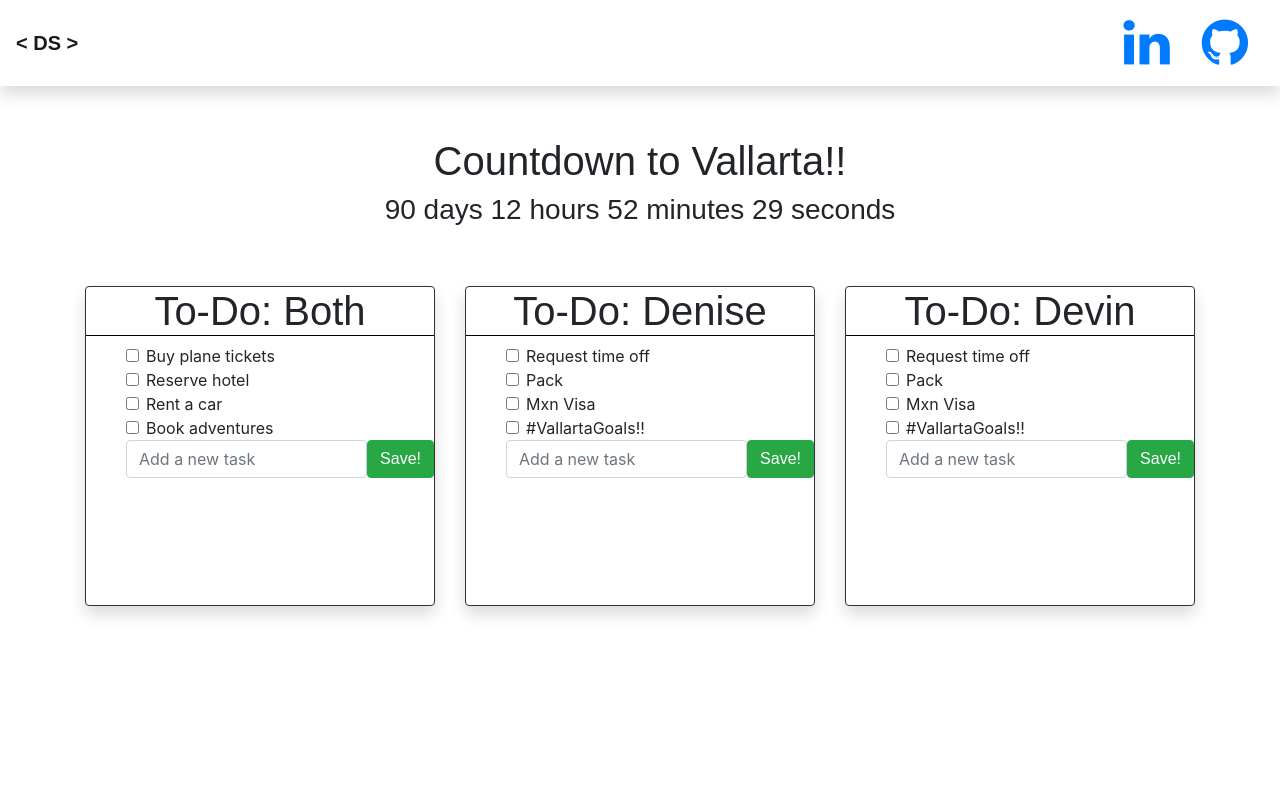
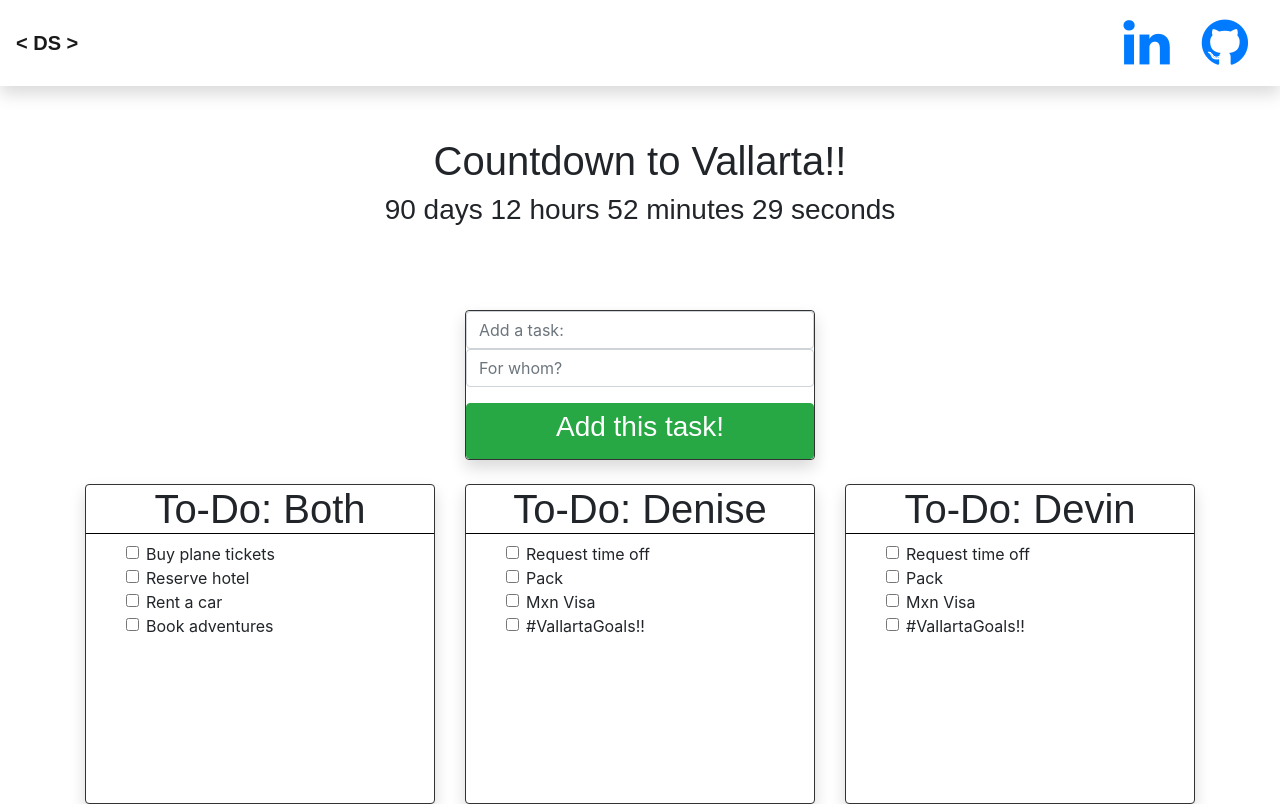
Before and after one commit to Bigshmow/Vacation-Countdown, a React (Create React App) app in the folder client/: page / in a window 1280 px wide. Built offline with nearby package versions, Linux system fonts and the light colour scheme; a web font is replaced by a local one.

Commit message:
updated the model to allow for clicked persistence, post route is written and being updated

```diff
--- /dev/null
+++ b/client/src/components/Addtask.js
@@ -0,0 +1,42 @@
+import React, { Fragment, useEffect, useState} from "react";
+import { Button, Card, Col, FormGroup, Label, Input } from "reactstrap";
+import API from "../utils/API";
+import "../styles.css";
+
+export const Addtask = props => {
+
+    const [newTask, setTask] = useState("")
+    const [newName, setName] = useState("")
+
+    const handleListUpdate = () => {
+        // psuedo for now
+        // set state with new todos item for person id
+        alert("Added new task: " + newTask + " for " + newName)
+        // call addTodo and update state
+        API.addTodo(newName, newTask)
+        .then(window.location.href="/")
+    }
+    return (
+        <Fragment>
+            <Col xs='12' sm='4'>
+                <Card className="shadow" style={{ borderColor: '#333'}}>
+                <FormGroup>
+                        <Input
+                        placeholder="Add a task: "
+                        type="text"
+                        value={newTask}
+                        onChange={e => setTask(e.target.value)}
+                        />
+                        <Input
+                        placeholder="For whom? "
+                        type="text"
+                        value={newName}
+                        onChange={e => setName(e.target.value)}
+                        />
+                </FormGroup>
+                        <Button onClick={handleListUpdate} color="success" size="large"><h3>Add this task!</h3></Button>
+                </Card>
+            </Col>
+        </Fragment>
+    )
+    }
--- a/client/src/components/Todocard.js
+++ b/client/src/components/Todocard.js
@@ -1,6 +1,6 @@
 import React, { Fragment, useEffect, useState} from "react";
 import { Button, Card, Col, FormGroup, Label, Input } from "reactstrap";
-// import API from "../utils/API";
+import API from "../utils/API";
 import "../styles.css";
 
 export const Todocard = (props) => {
@@ -29,12 +29,6 @@ Object.keys(allTodos).forEach((todos,i) => {
     );
 });
 
-const handleListUpdate = () => {
-    alert("Working!!")
-    // psuedo for now
-    // set state with new todos item for person id
-    // call addTodo and update state
-}
 const Todos = require("../todos.json")
 
     return (
@@ -56,11 +50,6 @@ const Todos = require("../todos.json")
                                 </Label>
                             </FormGroup>
                             )}
-                            <div className='d-flex justify-content-center'>
-                            <Label for="taskAdd"></Label>
-                            <Input type="text" name="Add" id={"taskid" + i} placeholder="Add a new task" />
-                            <Button color="success" onClick={handleListUpdate}>Save!</Button>
-                            </div>
                         </ul>
                     </Card>
                     </div>
--- a/client/src/pages/Dashboard.js
+++ b/client/src/pages/Dashboard.js
@@ -1,7 +1,8 @@
 import React from 'react';
 import { Container, Row } from 'reactstrap';
+import { Addtask } from "../components/Addtask";
+import { Countdown } from '../components/Countdown';
 import { Todocard } from '../components/Todocard';
-import { Countdown } from '../components/Countdown';
 import '../styles.css';
 
 export const Dashboard = props => {
@@ -11,6 +12,11 @@ export const Dashboard = props => {
             <Row className="mainRow">
                 <Countdown/>
             </Row>
+            <br></br>
+            <Row className="addTask">
+                <Addtask />
+            </Row>
+            <br></br>
             <Row>
                 <Todocard/>
             </Row>
--- a/client/src/styles.css
+++ b/client/src/styles.css
@@ -1,3 +1,10 @@
+.addTask {
+  display: flex;
+  justify-content: center;
+  align-items: center;
+  text-align: center;
+}
+
 .mainRow {
   min-height: 25vh;
   display: flex;
--- a/client/src/utils/API.js
+++ b/client/src/utils/API.js
@@ -10,7 +10,7 @@ export default {
     return axios.delete("/api/todos/" + id);
   },
   // Adds a todo
-  addTodo: function(id, user) {
-    return axios.post("/api/todos" + id, user);
+  addTodo: function(name, task) {
+    return axios.post("/api/todos" + name, task);
   }
 };
```
Also changed, not shown: 1 other file (tests, documents, lock files or other folders).
